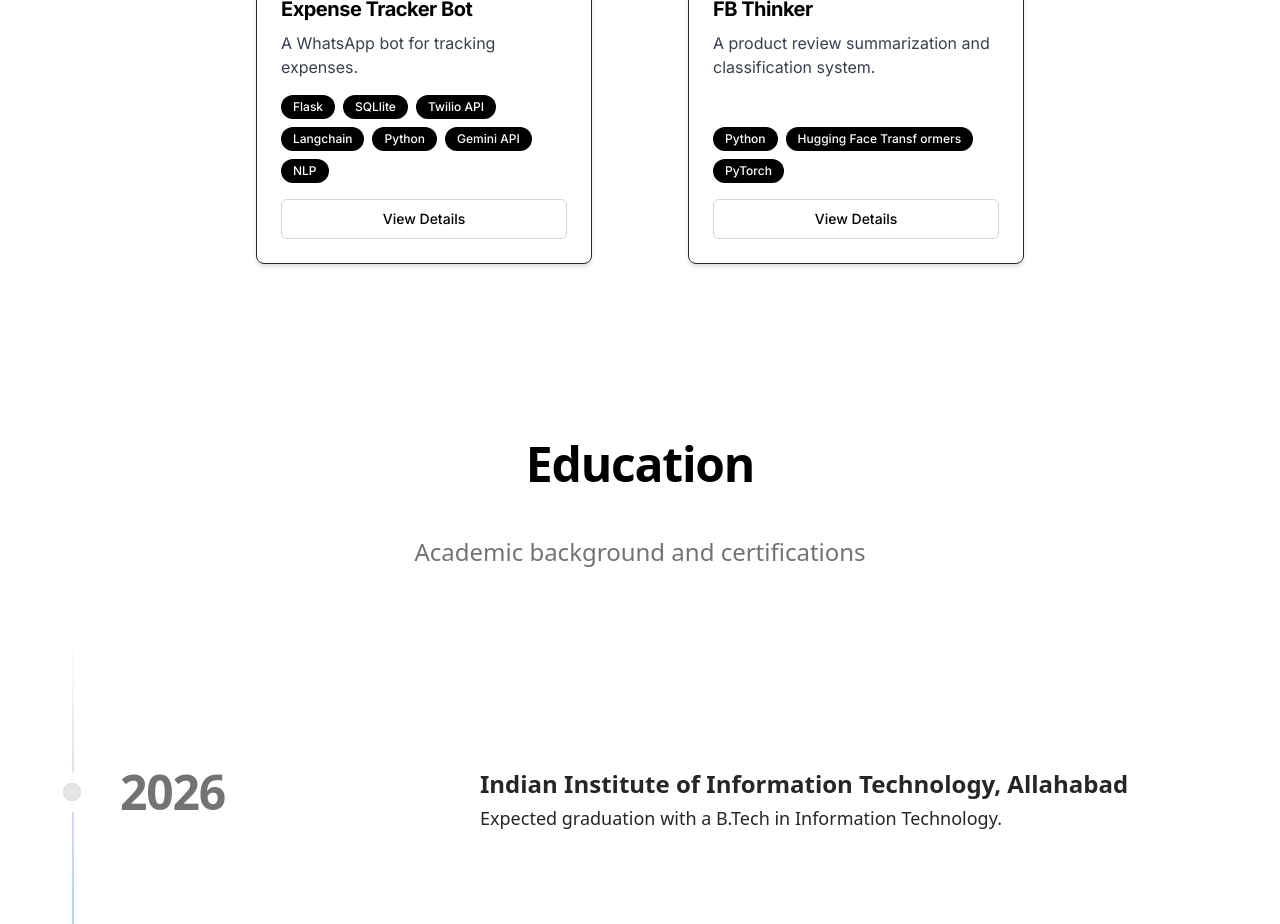
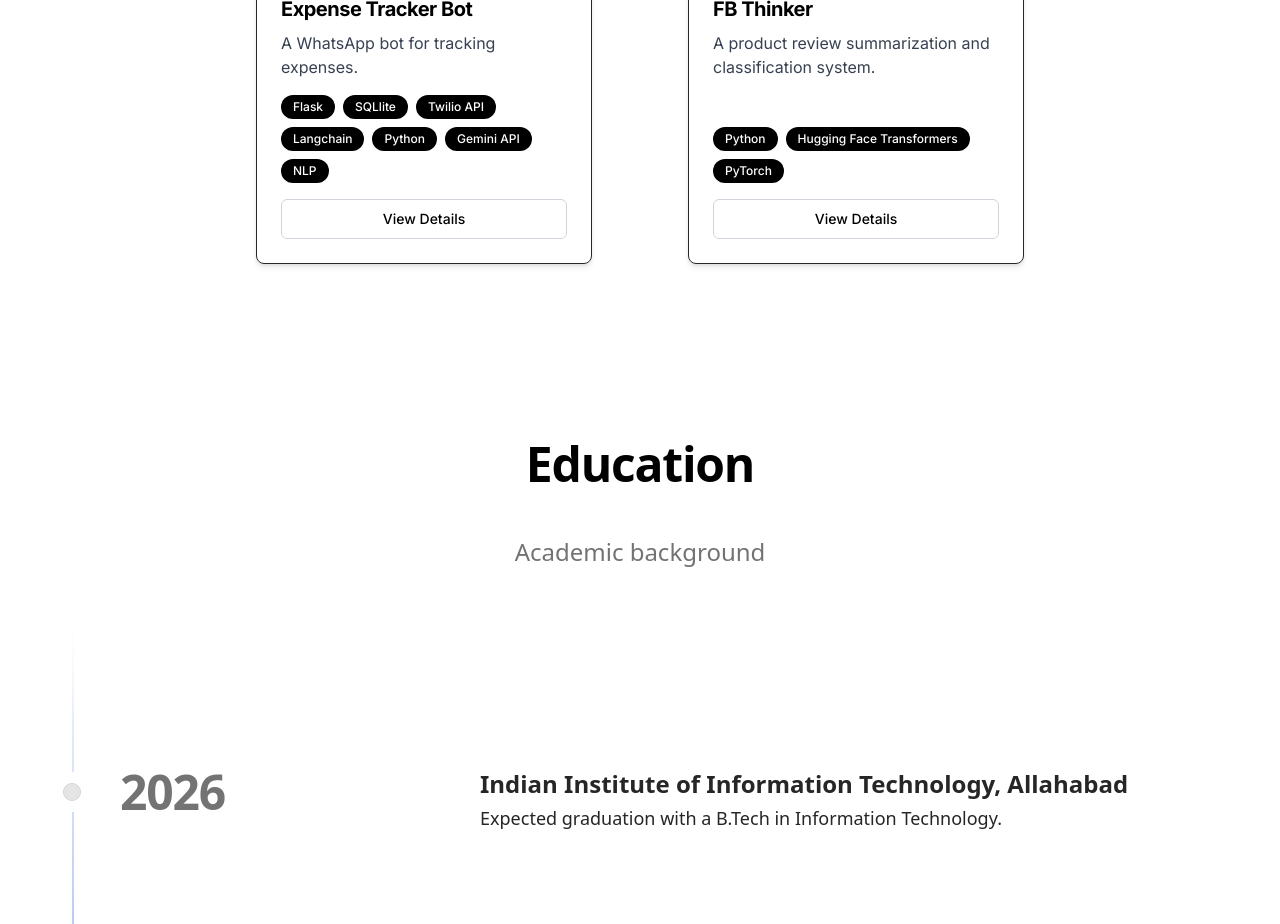
Before and after one commit to latelateef/portfolio, a Next.js app: page / in a window 1280 px wide. Shown: the part 1820-2744 px from the top of the page. Built offline with nearby package versions, Linux system fonts and the light colour scheme.

Commit message:
minor fixes

```diff
--- a/components/projects.tsx
+++ b/components/projects.tsx
@@ -57,7 +57,7 @@ const projects: Project[] = [
     title: "FB Thinker",
     description: "A product review summarization and classification system.",
     image: "/fbthinker.jpg?height=600&width=800",
-    tags: ["Python", "Hugging Face Transf ormers", "PyTorch"],
+    tags: ["Python", "Hugging Face Transformers", "PyTorch"],
     github: "https://github.com/latelateef/FB-THINKER-ENGLISH",
     longDescription:
       "A product review summarization and classification system that uses Hugging Face Transformers and PyTorch. It provides a user-friendly interface for users to input product reviews and receive summarized insights and classifications.",
--- a/components/ui/timeline.tsx
+++ b/components/ui/timeline.tsx
@@ -41,7 +41,7 @@ export const Timeline = ({ data }: { data: TimelineEntry[] }) => {
           Education
         </h2>
         <p className="section-subtitle md:-mb-10">
-        Academic background and certifications
+        Academic background
         </p>
       </div>
 
```
